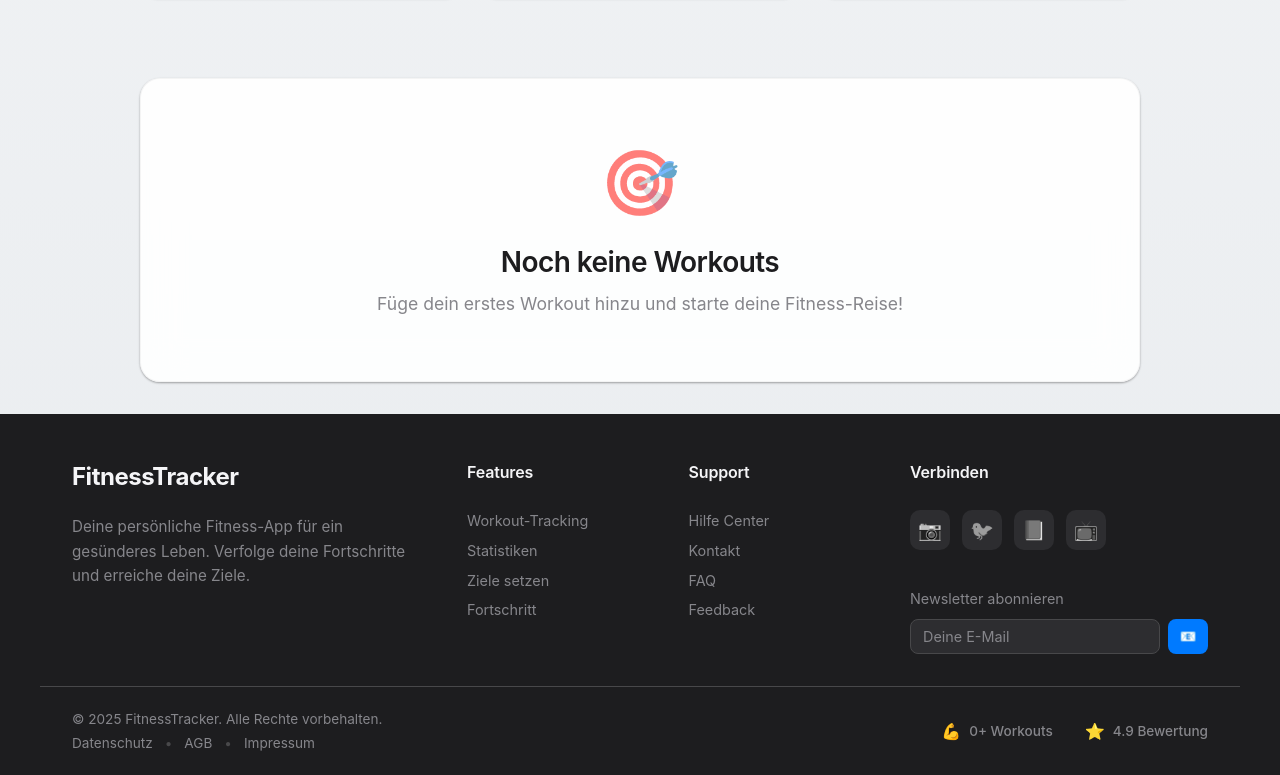
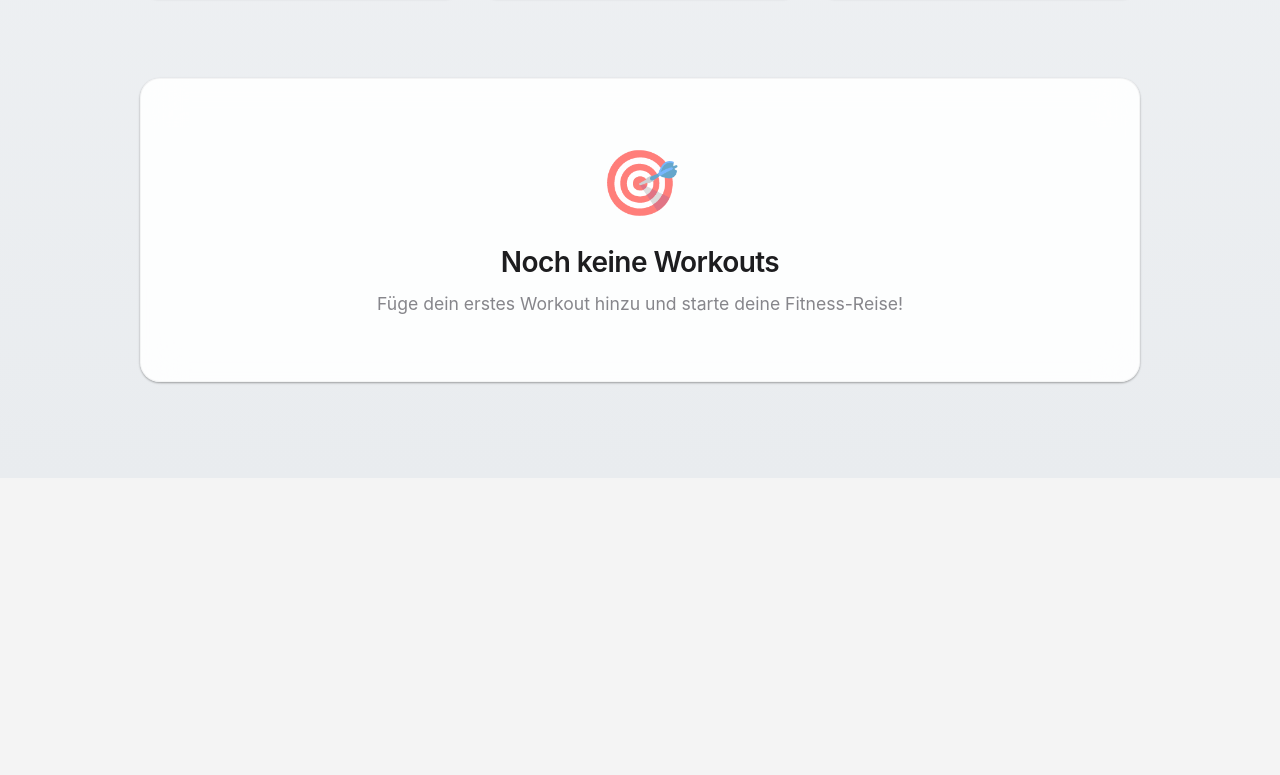
Before and after one commit to MortezaChinahkash/fitness-tracker, a Vue app: page / in a window 1280 px wide. Shown: the part 1411-2186 px from the top of the page. After the commit the page ends 1889 px from the top, so only its background shows below. Built offline with nearby package versions, Linux system fonts and the light colour scheme.

Commit message:
refactor: remove AppFooter component and adjust layout in App.vue

```diff
--- a/src/App.vue
+++ b/src/App.vue
@@ -2,7 +2,6 @@
 import { ref, computed } from 'vue'
 import AddWorkout from './components/AddWorkout.vue'
 import AppHeader from './components/AppHeader.vue'
-import AppFooter from './components/AppFooter.vue'
 
 const totalDuration = computed(() =>
   workouts.value.reduce((sum, workout) => sum + Number(workout.duration), 0)
@@ -205,8 +204,6 @@ function formatDate(dateString: string): string {
         </div>
       </div>
     </main>
-
-    <AppFooter :workoutCount="workoutCount" />
   </div>
 </template>
 
@@ -220,8 +217,7 @@ function formatDate(dateString: string): string {
   font-family: -apple-system, BlinkMacSystemFont, 'SF Pro Display', 'Helvetica Neue', sans-serif;
   color: #1d1d1f;
   position: relative;
-  display: flex;
-  flex-direction: column;
+  padding-bottom: 2rem; /* Extra Padding am Ende statt Footer */
 }
 
 /* Hero Section */
@@ -266,7 +262,7 @@ function formatDate(dateString: string): string {
 .content-section {
   max-width: 1000px;
   margin: 0 auto;
-  padding: 2rem;
+  padding: 2rem 2rem 4rem; /* Extra Padding unten für besseren Abschluss */
   display: grid;
   gap: 3rem;
 }
--- a/src/components/AppFooter.vue
+++ /dev/null
@@ -1,422 +0,0 @@
-<template>
-  <footer class="app-footer">
-    <div class="footer-container">
-      <!-- Footer Links Section -->
-      <div class="footer-content">
-        <div class="footer-section">
-          <h3 class="footer-title">FitnessTracker</h3>
-          <p class="footer-description">
-            Deine persönliche Fitness-App für ein gesünderes Leben.
-            Verfolge deine Fortschritte und erreiche deine Ziele.
-          </p>
-        </div>
-
-        <div class="footer-section">
-          <h4 class="section-title">Features</h4>
-          <ul class="footer-links">
-            <li><a href="#workouts" class="footer-link">Workout-Tracking</a></li>
-            <li><a href="#statistics" class="footer-link">Statistiken</a></li>
-            <li><a href="#goals" class="footer-link">Ziele setzen</a></li>
-            <li><a href="#progress" class="footer-link">Fortschritt</a></li>
-          </ul>
-        </div>
-
-        <div class="footer-section">
-          <h4 class="section-title">Support</h4>
-          <ul class="footer-links">
-            <li><a href="#help" class="footer-link">Hilfe Center</a></li>
-            <li><a href="#contact" class="footer-link">Kontakt</a></li>
-            <li><a href="#faq" class="footer-link">FAQ</a></li>
-            <li><a href="#feedback" class="footer-link">Feedback</a></li>
-          </ul>
-        </div>
-
-        <div class="footer-section">
-          <h4 class="section-title">Verbinden</h4>
-          <div class="social-links">
-            <a href="#" class="social-link" aria-label="Instagram">
-              <span class="social-icon">📷</span>
-            </a>
-            <a href="#" class="social-link" aria-label="Twitter">
-              <span class="social-icon">🐦</span>
-            </a>
-            <a href="#" class="social-link" aria-label="Facebook">
-              <span class="social-icon">📘</span>
-            </a>
-            <a href="#" class="social-link" aria-label="YouTube">
-              <span class="social-icon">📺</span>
-            </a>
-          </div>
-          <div class="newsletter">
-            <p class="newsletter-text">Newsletter abonnieren</p>
-            <div class="newsletter-form">
-              <input
-                type="email"
-                placeholder="Deine E-Mail"
-                class="newsletter-input"
-              />
-              <button class="newsletter-btn">📧</button>
-            </div>
-          </div>
-        </div>
-      </div>
-
-
-      <div class="footer-bottom">
-        <div class="footer-bottom-content">
-          <div class="footer-info">
-            <p class="copyright">
-              © {{ currentYear }} FitnessTracker. Alle Rechte vorbehalten.
-            </p>
-            <div class="legal-links">
-              <a href="#privacy" class="legal-link">Datenschutz</a>
-              <span class="separator">•</span>
-              <a href="#terms" class="legal-link">AGB</a>
-              <span class="separator">•</span>
-              <a href="#imprint" class="legal-link">Impressum</a>
-            </div>
-          </div>
-          <div class="footer-stats">
-            <div class="stat-item">
-              <span class="stat-icon">💪</span>
-              <span class="stat-text">{{ workoutCount }}+ Workouts</span>
-            </div>
-            <div class="stat-item">
-              <span class="stat-icon">⭐</span>
-              <span class="stat-text">4.9 Bewertung</span>
-            </div>
-          </div>
-        </div>
-      </div>
-    </div>
-  </footer>
-</template>
-
-<script setup lang="ts">
-import { computed } from 'vue'
-
-// Props für dynamische Inhalte
-interface Props {
-  workoutCount?: number
-}
-
-const props = withDefaults(defineProps<Props>(), {
-  workoutCount: 1000
-})
-
-const currentYear = computed(() => new Date().getFullYear())
-</script>
-
-<style scoped>
-.app-footer {
-  background: #1d1d1f;
-  color: #f5f5f7;
-  margin-top: auto;
-  font-family: -apple-system, BlinkMacSystemFont, 'SF Pro Display', 'Helvetica Neue', sans-serif;
-}
-
-.footer-container {
-  max-width: 1200px;
-  margin: 0 auto;
-}
-
-/* Footer Content */
-.footer-content {
-  display: grid;
-  grid-template-columns: 2fr 1fr 1fr 1.5fr;
-  gap: 3rem;
-  padding: 3rem 2rem 2rem;
-}
-
-.footer-section {
-  display: flex;
-  flex-direction: column;
-  gap: 1rem;
-}
-
-.footer-title {
-  font-size: 1.5rem;
-  font-weight: 700;
-  color: #f5f5f7;
-  margin: 0 0 0.5rem 0;
-  letter-spacing: -0.02em;
-}
-
-.footer-description {
-  color: #86868b;
-  line-height: 1.6;
-  margin: 0;
-  font-size: 0.95rem;
-}
-
-.section-title {
-  font-size: 1rem;
-  font-weight: 600;
-  color: #f5f5f7;
-  margin: 0 0 0.75rem 0;
-  letter-spacing: -0.01em;
-}
-
-.footer-links {
-  list-style: none;
-  padding: 0;
-  margin: 0;
-  display: flex;
-  flex-direction: column;
-  gap: 0.5rem;
-}
-
-.footer-link {
-  color: #86868b;
-  text-decoration: none;
-  font-size: 0.9rem;
-  transition: color 0.2s ease;
-  line-height: 1.5;
-}
-
-.footer-link:hover {
-  color: #007AFF;
-}
-
-/* Social Links */
-.social-links {
-  display: flex;
-  gap: 0.75rem;
-  margin-bottom: 1.5rem;
-}
-
-.social-link {
-  display: flex;
-  align-items: center;
-  justify-content: center;
-  width: 40px;
-  height: 40px;
-  background: #2d2d30;
-  border-radius: 10px;
-  text-decoration: none;
-  transition: all 0.2s ease;
-}
-
-.social-link:hover {
-  background: #007AFF;
-  transform: translateY(-2px);
-}
-
-.social-icon {
-  font-size: 1.2rem;
-  filter: grayscale(1);
-  transition: filter 0.2s ease;
-}
-
-.social-link:hover .social-icon {
-  filter: none;
-}
-
-/* Newsletter */
-.newsletter-text {
-  color: #86868b;
-  font-size: 0.9rem;
-  margin: 0 0 0.75rem 0;
-}
-
-.newsletter-form {
-  display: flex;
-  gap: 0.5rem;
-}
-
-.newsletter-input {
-  flex: 1;
-  padding: 0.5rem 0.75rem;
-  border: 1px solid #48484a;
-  border-radius: 8px;
-  background: #2d2d30;
-  color: #f5f5f7;
-  font-size: 0.9rem;
-  outline: none;
-  transition: all 0.2s ease;
-  font-family: inherit;
-}
-
-.newsletter-input:focus {
-  border-color: #007AFF;
-  background: #1d1d1f;
-}
-
-.newsletter-input::placeholder {
-  color: #86868b;
-}
-
-.newsletter-btn {
-  background: #007AFF;
-  border: none;
-  border-radius: 8px;
-  padding: 0.5rem;
-  cursor: pointer;
-  transition: all 0.2s ease;
-  display: flex;
-  align-items: center;
-  justify-content: center;
-  min-width: 40px;
-}
-
-.newsletter-btn:hover {
-  background: #0056b3;
-  transform: scale(1.05);
-}
-
-/* Footer Bottom */
-.footer-bottom {
-  border-top: 1px solid #48484a;
-  padding: 1.5rem 2rem;
-}
-
-.footer-bottom-content {
-  display: flex;
-  justify-content: space-between;
-  align-items: center;
-  flex-wrap: wrap;
-  gap: 1rem;
-}
-
-.footer-info {
-  display: flex;
-  flex-direction: column;
-  gap: 0.5rem;
-}
-
-.copyright {
-  color: #86868b;
-  font-size: 0.85rem;
-  margin: 0;
-}
-
-.legal-links {
-  display: flex;
-  align-items: center;
-  gap: 0.75rem;
-}
-
-.legal-link {
-  color: #86868b;
-  text-decoration: none;
-  font-size: 0.85rem;
-  transition: color 0.2s ease;
-}
-
-.legal-link:hover {
-  color: #007AFF;
-}
-
-.separator {
-  color: #48484a;
-  font-size: 0.85rem;
-}
-
-/* Footer Stats */
-.footer-stats {
-  display: flex;
-  gap: 2rem;
-}
-
-.stat-item {
-  display: flex;
-  align-items: center;
-  gap: 0.5rem;
-}
-
-.stat-icon {
-  font-size: 1rem;
-}
-
-.stat-text {
-  color: #86868b;
-  font-size: 0.85rem;
-  font-weight: 500;
-}
-
-/* Responsive Design */
-@media (max-width: 1024px) {
-  .footer-content {
-    grid-template-columns: 1fr 1fr;
-    gap: 2rem;
-  }
-}
-
-@media (max-width: 768px) {
-  .footer-content {
-    grid-template-columns: 1fr;
-    gap: 2rem;
-    padding: 2rem 1rem 1.5rem;
-  }
-
-  .footer-bottom {
-    padding: 1.5rem 1rem;
-  }
-
-  .footer-bottom-content {
-    flex-direction: column;
-    align-items: flex-start;
-    gap: 1rem;
-  }
-
-  .footer-stats {
-    gap: 1.5rem;
-  }
-}
-
-@media (max-width: 480px) {
-  .footer-content {
-    padding: 1.5rem 1rem 1rem;
-  }
-
-  .social-links {
-    justify-content: flex-start;
-  }
-
-  .social-link {
-    width: 36px;
-    height: 36px;
-  }
-
-  .newsletter-form {
-    flex-direction: column;
-    gap: 0.75rem;
-  }
-
-  .legal-links {
-    flex-wrap: wrap;
-  }
-
-  .footer-stats {
-    flex-direction: column;
-    gap: 0.75rem;
-    align-self: stretch;
-  }
-}
-
-/* Animation */
-.app-footer {
-  animation: slideUp 0.5s cubic-bezier(0.25, 0.46, 0.45, 0.94);
-}
-
-@keyframes slideUp {
-  from {
-    opacity: 0;
-    transform: translateY(30px);
-  }
-  to {
-    opacity: 1;
-    transform: translateY(0);
-  }
-}
-
-/* Fokus-Indikatoren */
-.footer-link:focus-visible,
-.social-link:focus-visible,
-.legal-link:focus-visible,
-.newsletter-input:focus-visible,
-.newsletter-btn:focus-visible {
-  outline: 2px solid #007AFF;
-  outline-offset: 2px;
-}
-</style>
```
